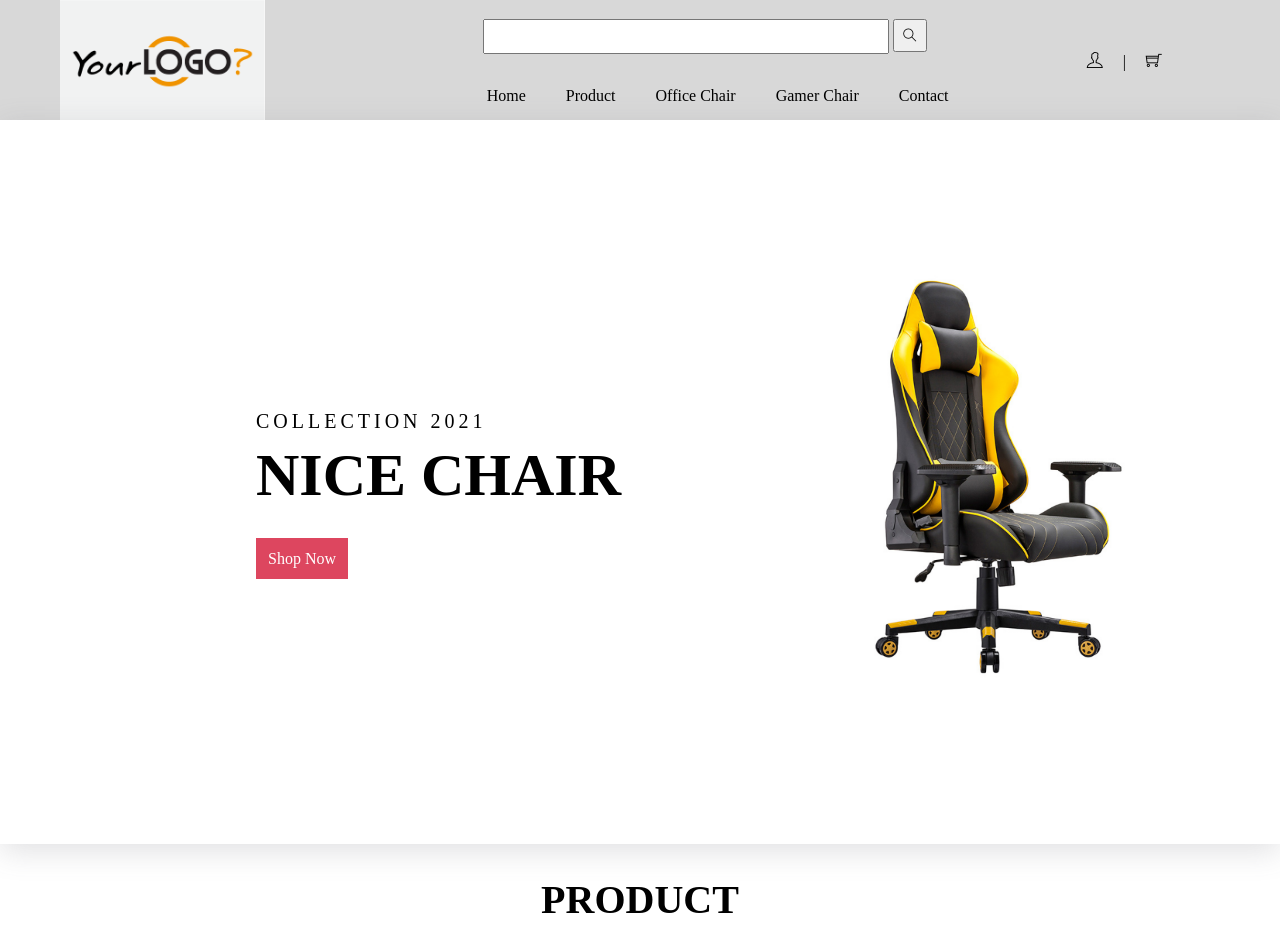
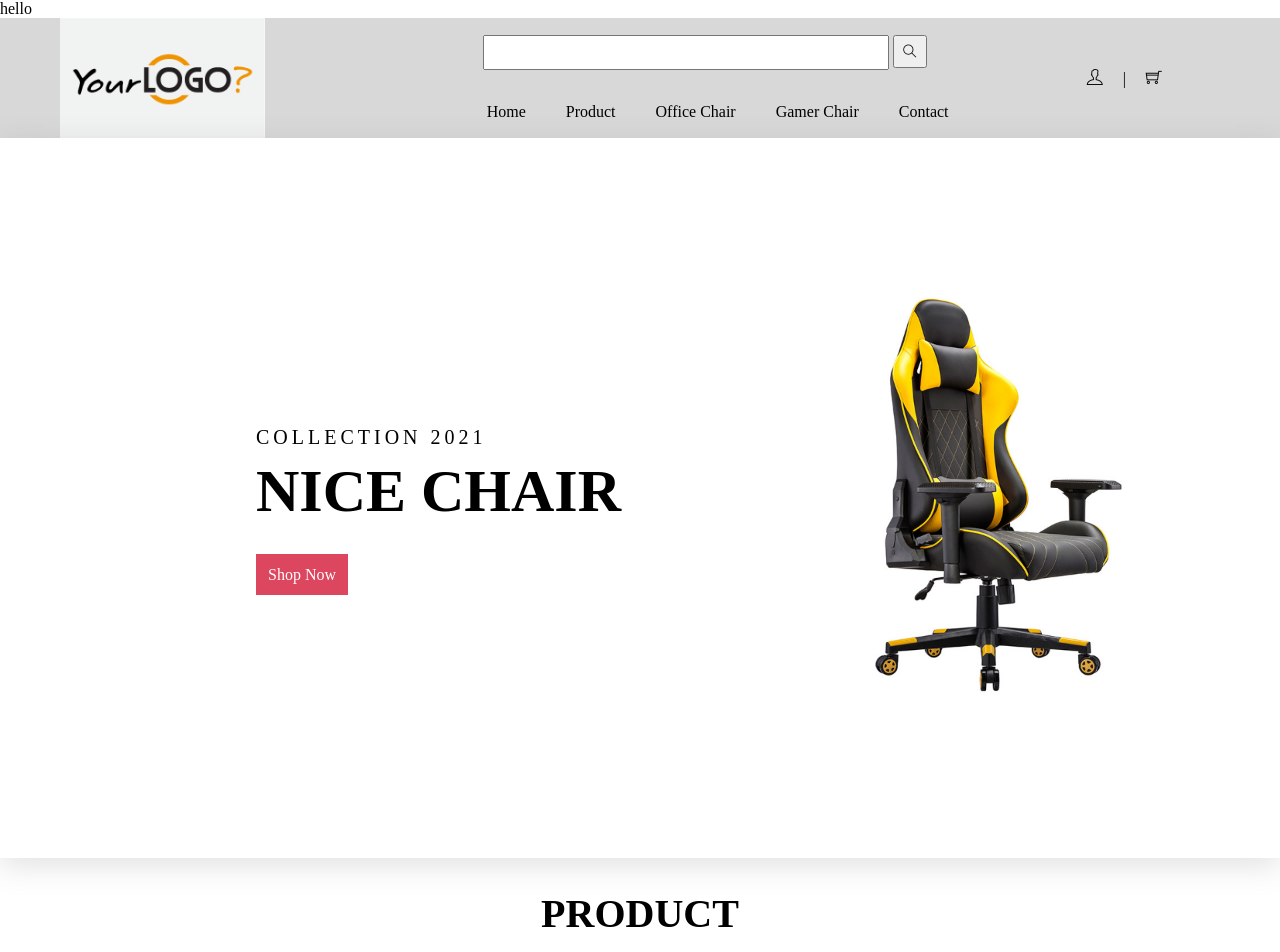
Before and after one commit to giangnguyen20/BTL_CNPM, a PHP site: page /index.php in a window 1280 px wide. Shown: the top 952 px of the page. Run offline with PHP 8.4, Linux system fonts and the light colour scheme; data comes from the database, SQL or seed files in the repository.

Commit message:
demo update code

```diff
--- a/backend/index.php
+++ b/backend/index.php
@@ -1,5 +1,6 @@
 <?php
     require_once('../database/connectdb.php');
+    echo 'hello';
 ?>
 
 <!DOCTYPE html>
```
